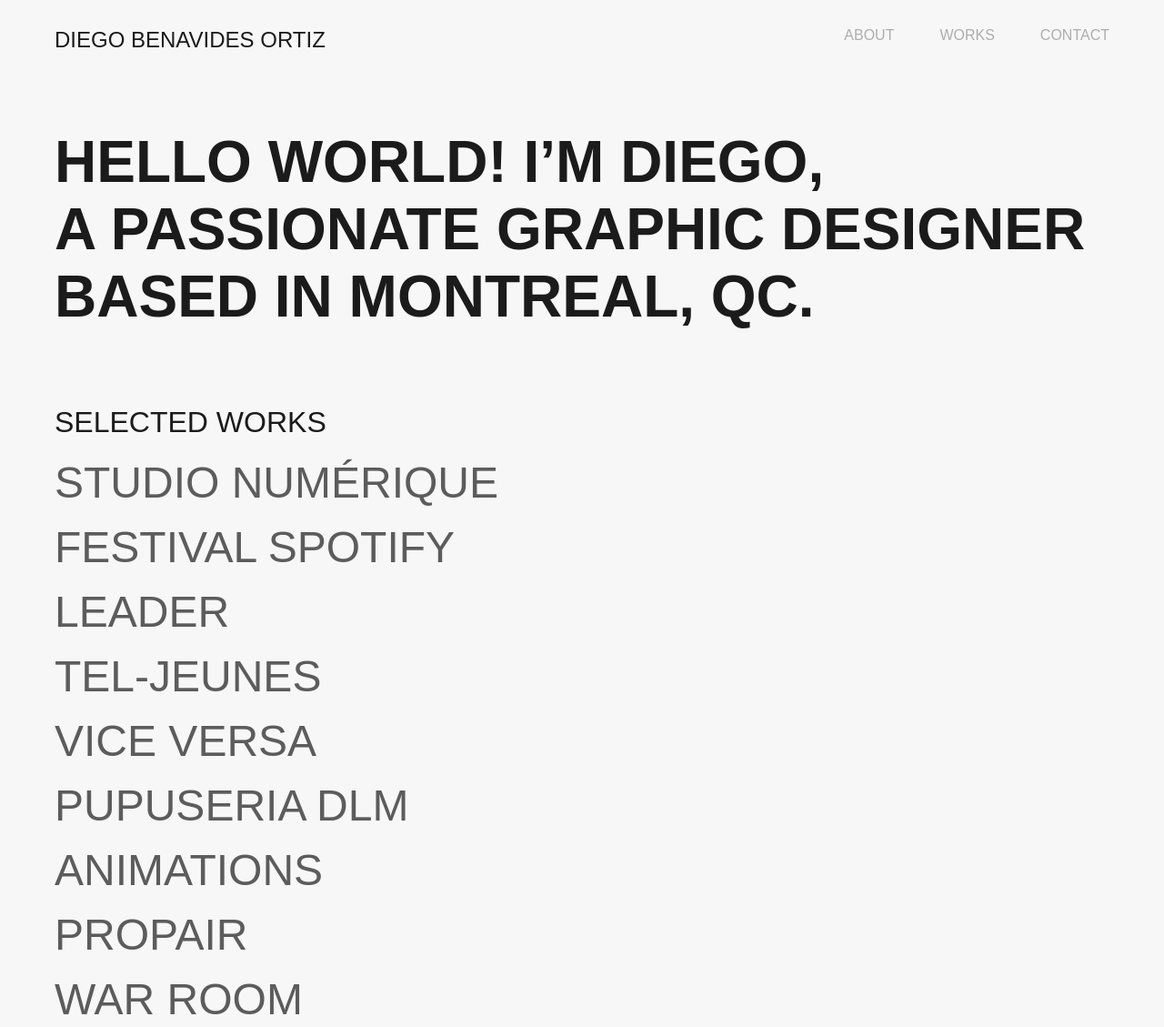
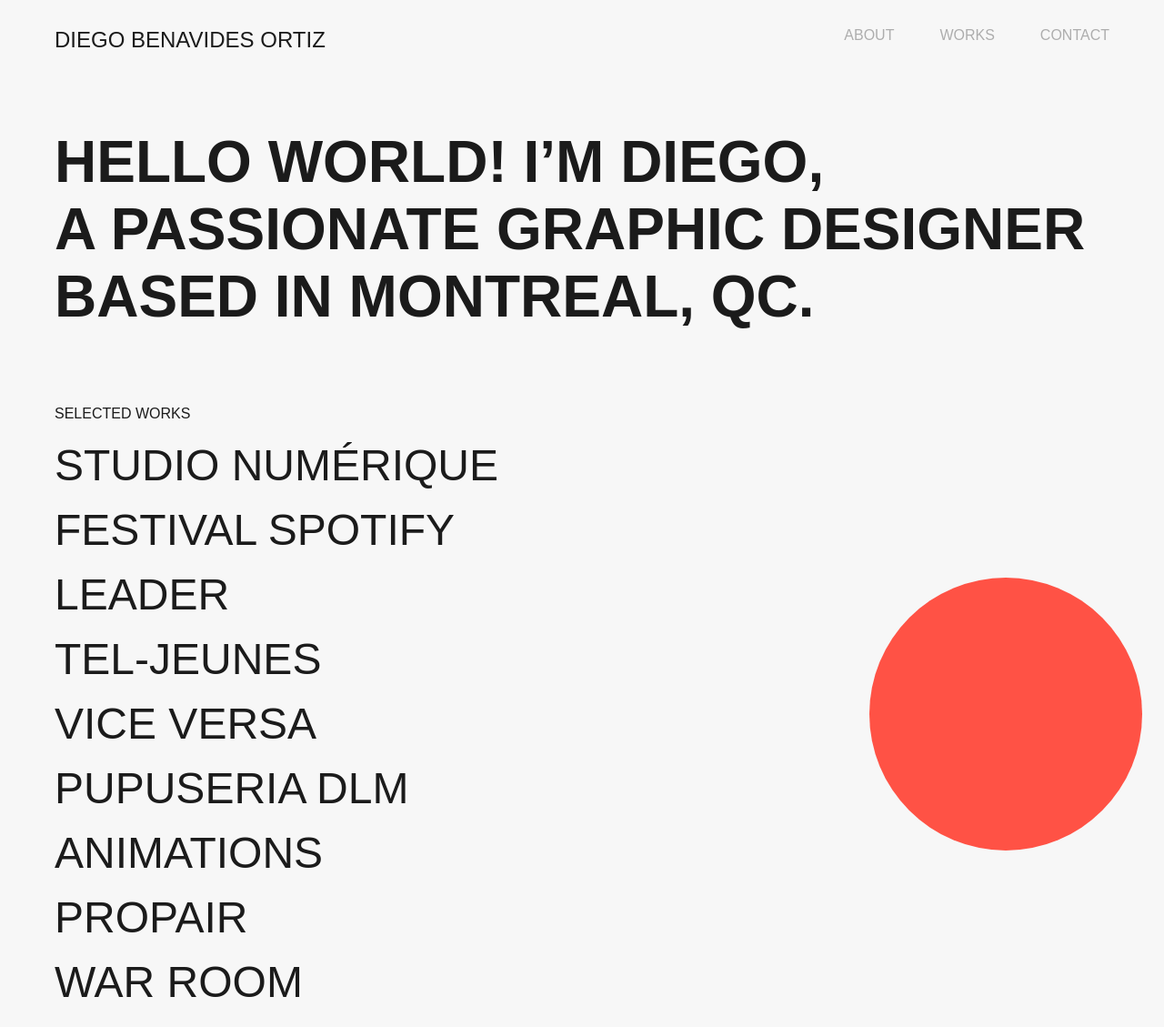
Before and after one commit to reirivera/portfolio, a plain HTML site: page index.html in a window 1280 px wide. Shown: the top 1129 px of the page at 91% size. Drawn offline with Linux system fonts and the light colour scheme.

Commit message:
css+animation

```diff
--- a/index.html
+++ b/index.html
@@ -5,7 +5,25 @@
     <meta name="viewport" content="width=device-width, initial-scale=1.0">
     <title>Diego Benavides Ortiz - Portfolio</title>
     <link rel="stylesheet" href="styles.css">
+    <style>
+        /* ... (existing CSS styles) ... */
+
+        .moving-circle {
+            width: 300px;
+            height: 300px;
+            background-color: #FF5245; /* You can change the color here */
+            border-radius: 50%;
+            position: fixed;
+            transform: translate(-50%, -50%);
+            transition: left 3s ease, top 3s ease; /* Add transition for smooth sliding */
+            pointer-events: none; /* Make the circle non-interactive */
+            z-index: -1; /* Set a lower z-index to make sure it's behind other elements */
+        }
+
+    </style>
 </head>
+</head>
+
 <body>
     <nav>
         <p>Diego Benavides Ortiz</p>
@@ -41,6 +59,35 @@
             <li><a href="https://www.behance.net/diegobenavid">Behance</a></li>
         </ul>
     </footer>
+    <div class="moving-circle"></div>
+    <script>
+        // JavaScript to handle the circle's movement with scroll
+        const circle = document.querySelector('.moving-circle');
+        let angle = 0;
 
+        function updateCirclePosition() {
+            const viewportWidth = window.innerWidth;
+            const viewportHeight = window.innerHeight;
+            const circleSize = 300;
+            const offset = 20;
+            const centerX = viewportWidth / 2;
+            const centerY = viewportHeight / 2;
+            const radius = Math.min(centerX, centerY) - circleSize / 2;
+
+            angle += 0.050; // Adjust this value to control the speed of rotation
+
+            const targetX = centerX + radius * Math.cos(angle);
+            const targetY = centerY + radius * Math.sin(angle);
+
+            circle.style.left = `${targetX}px`;
+            circle.style.top = `${targetY}px`;
+        }
+
+        // Call the updateCirclePosition() function initially to position the circle
+        updateCirclePosition();
+
+        window.addEventListener('scroll', updateCirclePosition);
+        window.addEventListener('resize', updateCirclePosition);
+    </script>
 </body>
 </html>
--- a/styles.css
+++ b/styles.css
@@ -61,7 +61,7 @@ p {
     flex-direction: column;
 }
 .works-h1{
-    font-size: 2em;
+    font-size: 1em;
     font-weight: 100;
     margin: 40px 0 20px 0;
 }
@@ -72,7 +72,6 @@ p {
     font-size: 3em;
     margin-bottom: 16px;
     font-weight: 100;
-    opacity: 70%;
 }
 
 footer {
```
